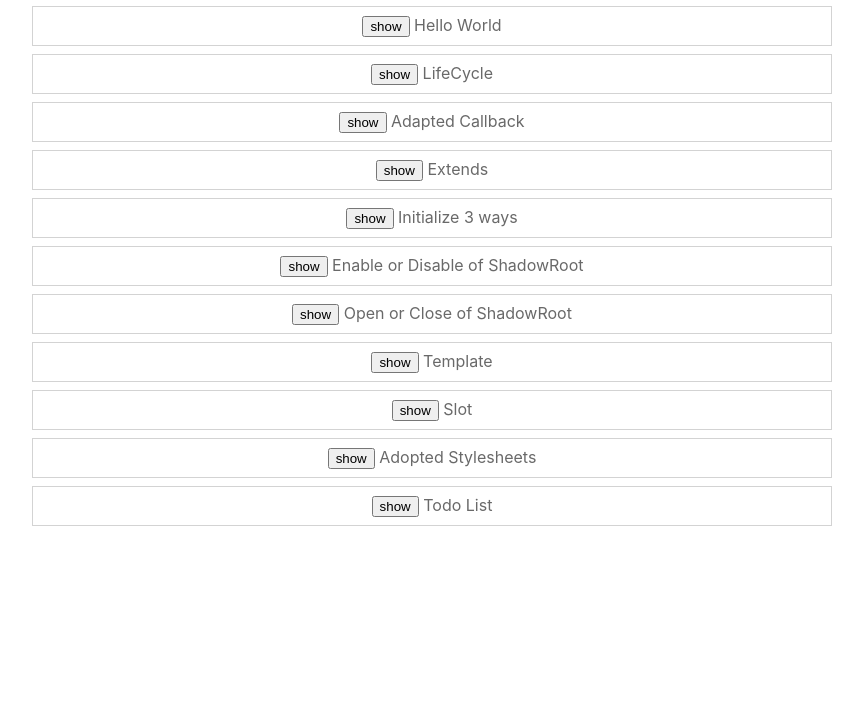
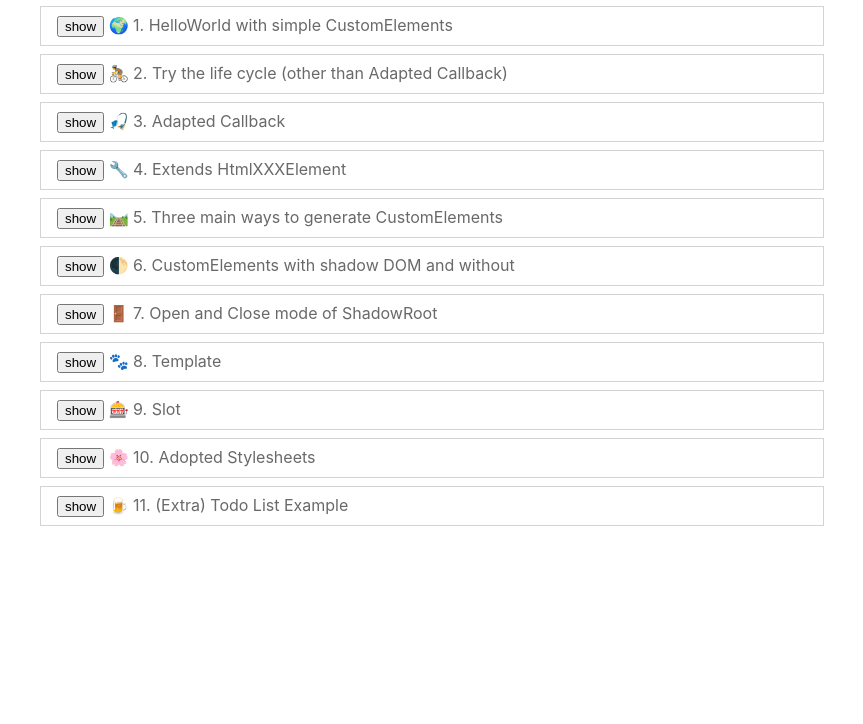
Before and after one commit to dreiv/wc-demo, a website built with webpack: page public/template.html in a window 1280 px wide. Shown: the part 76-800 px from the top of the page, without its empty margins (208-1071 px from the left). Built offline with nearby package versions, Linux system fonts and the light colour scheme.

Commit message:
added explanations for helloworld and lifecycle

```diff
--- a/package.json
+++ b/package.json
@@ -46,8 +46,8 @@
     "stylelint-config-standard": "^20.0.0",
     "stylelint-order": "^4.0.0",
     "stylelint-prettier": "^1.1.2",
-    "webpack": "^4.41.5",
-    "webpack-cli": "^3.3.10",
+    "webpack": "^4.41.6",
+    "webpack-cli": "^3.3.11",
     "webpack-dev-server": "^3.10.3",
     "webpack-merge": "^4.2.2"
   }
--- a/src/app/index.js
+++ b/src/app/index.js
@@ -1,63 +1,63 @@
 import linkDOM from './linkDOM';
 
+// Create template tag
 const template = document.createElement('template');
-
 template.innerHTML = /*html*/ `
   <h1>Web Components with Webpack Starter Kit</h1>
 
   <div class="box">
     <button data-tag-name="wc-helloworld">show</button>
-    <span>Hello World</span>
+    <span>🌍 1. HelloWorld with simple CustomElements</span>
   </div>
 
   <div class="box">
     <button data-tag-name="wc-lifecycle">show</button>
-    <span>LifeCycle</span>
+    <span>🚴 2. Try the life cycle (other than Adapted Callback)</span>
   </div>
 
   <div class="box">
     <button data-tag-name="wc-adapted-callback">show</button>
-    <span>Adapted Callback</span>
+    <span>🎣 3. Adapted Callback</span>
   </div>
 
   <div class="box">
     <button data-tag-name="wc-extends">show</button>
-    <span>Extends</span>
+    <span>🔧 4. Extends HtmlXXXElement</span>
   </div>
 
   <div class="box">
     <button data-tag-name="wc-3ways">show</button>
-    <span>Initialize 3 ways</span>
+    <span>🛤️ 5. Three main ways to generate CustomElements</span>
   </div>
 
   <div class="box">
     <button data-tag-name="wc-shadow-noshadow">show</button>
-    <span>Enable or Disable of ShadowRoot</span>
+    <span>🌓 6. CustomElements with shadow DOM and without</span>
   </div>
 
   <div class="box">
     <button data-tag-name="wc-open-close">show</button>
-    <span>Open or Close of ShadowRoot</span>
+    <span>🚪 7. Open and Close mode of ShadowRoot</span>
   </div>
 
   <div class="box">
     <button data-tag-name="wc-template">show</button>
-    <span>Template</span>
+    <span>🐾 8. Template</span>
   </div>
 
   <div class="box">
     <button data-tag-name="wc-slot">show</button>
-    <span>Slot</span>
+    <span>🎰 9. Slot</span>
   </div>
 
   <div class="box">
     <button data-tag-name="wc-adopted-stylesheets">show</button>
-    <span>Adopted Stylesheets</span>
+    <span>🌸 10. Adopted Stylesheets</span>
   </div>
 
   <div class="box">
     <button data-tag-name="wc-todo-list">show</button>
-    <span>Todo List</span>
+    <span>🍺 11. (Extra) Todo List Example</span>
   </div>
 
   <main>
@@ -73,8 +73,8 @@ class App extends HTMLElement {
    * Attach
    */
   connectedCallback() {
-    const temp = document.importNode(template.content, true);
-    this.appendChild(temp);
+    // Activate template with cloneNode
+    this.appendChild(template.content.cloneNode(true));
 
     linkDOM();
   }
--- a/src/cases/lifecycle/item.js
+++ b/src/cases/lifecycle/item.js
@@ -7,6 +7,7 @@ export default class LifecycleItem extends HTMLElement {
    */
   static get observedAttributes() {
     alert('①: observedAttributes');
+
     return ['label'];
   }
 
@@ -39,7 +40,7 @@ export default class LifecycleItem extends HTMLElement {
    * Render
    */
   _render() {
-    this.innerHTML = '<h1 class="label"></h1>';
+    this.innerHTML = /*html*/ `<h1 class="label"></h1>`;
     this.querySelector('.label').textContent = this._label;
   }
 
--- a/src/styles/index.scss
+++ b/src/styles/index.scss
@@ -1,8 +1,11 @@
 @import 'variables';
+
+* {
+  box-sizing: border-box;
+}
 
 html {
   font-family: $font-family;
-  text-align: center;
 
   -webkit-font-smoothing: antialiased;
   -moz-osx-font-smoothing: grayscale;
```
Also changed, not shown: src/cases/helloWorld/index.js (+7 -0 lines), src/cases/index.js (added, +11 -0 lines), src/index.js (+1 -11 lines), src/cases/helloWorld/README.md (added), src/cases/lifecycle/README.md (added), 1 other file.
